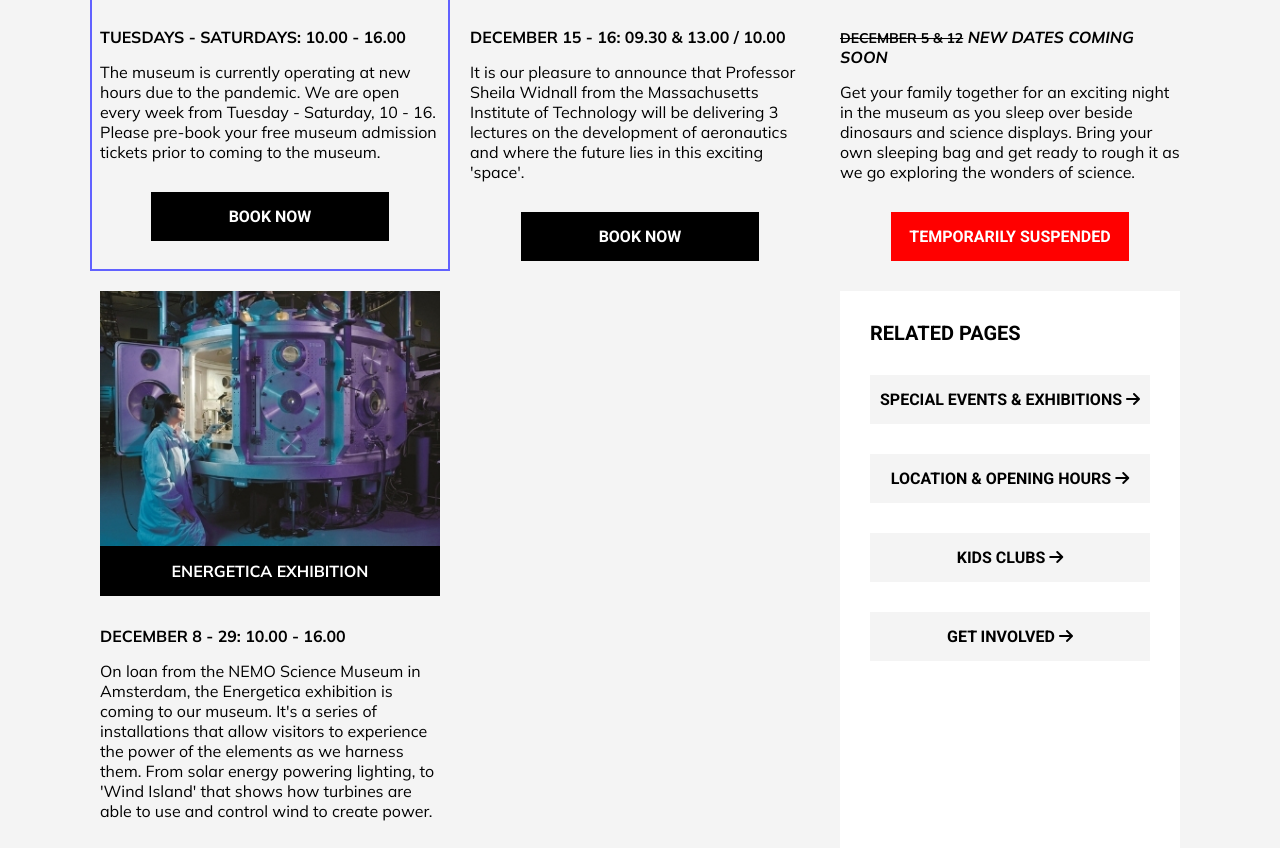
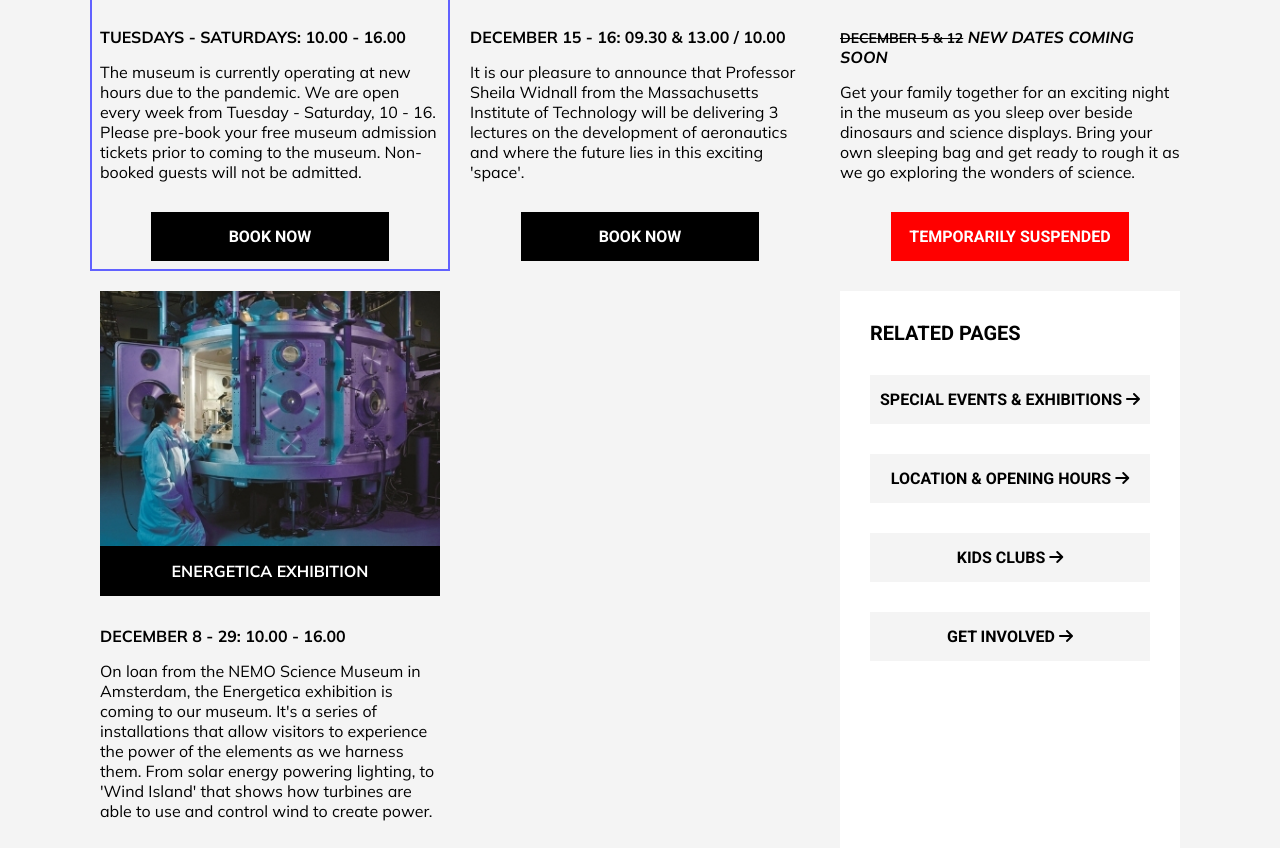
Before and after one commit to S3ak/oslo-feu-sem-project1-frontendjess, a plain HTML site: page events-exhibitions.html in a window 1280 px wide. Shown: the part 1252-2100 px from the top of the page. Drawn offline with nearby package versions, Linux system fonts and the light colour scheme.

Commit message:
added text to the events-exhibition page

```diff
--- a/events-exhibitions.html
+++ b/events-exhibitions.html
@@ -105,7 +105,8 @@
                   The museum is currently operating at new hours due to the
                   pandemic. We are open every week from Tuesday - Saturday, 10 -
                   16. Please pre-book your free museum admission tickets prior
-                  to coming to the museum.
+                  to coming to the museum. Non-booked guests will not be
+                  admitted.
                 </p>
               </div>
               <button class="book-now-btn">BOOK NOW</button>
```
